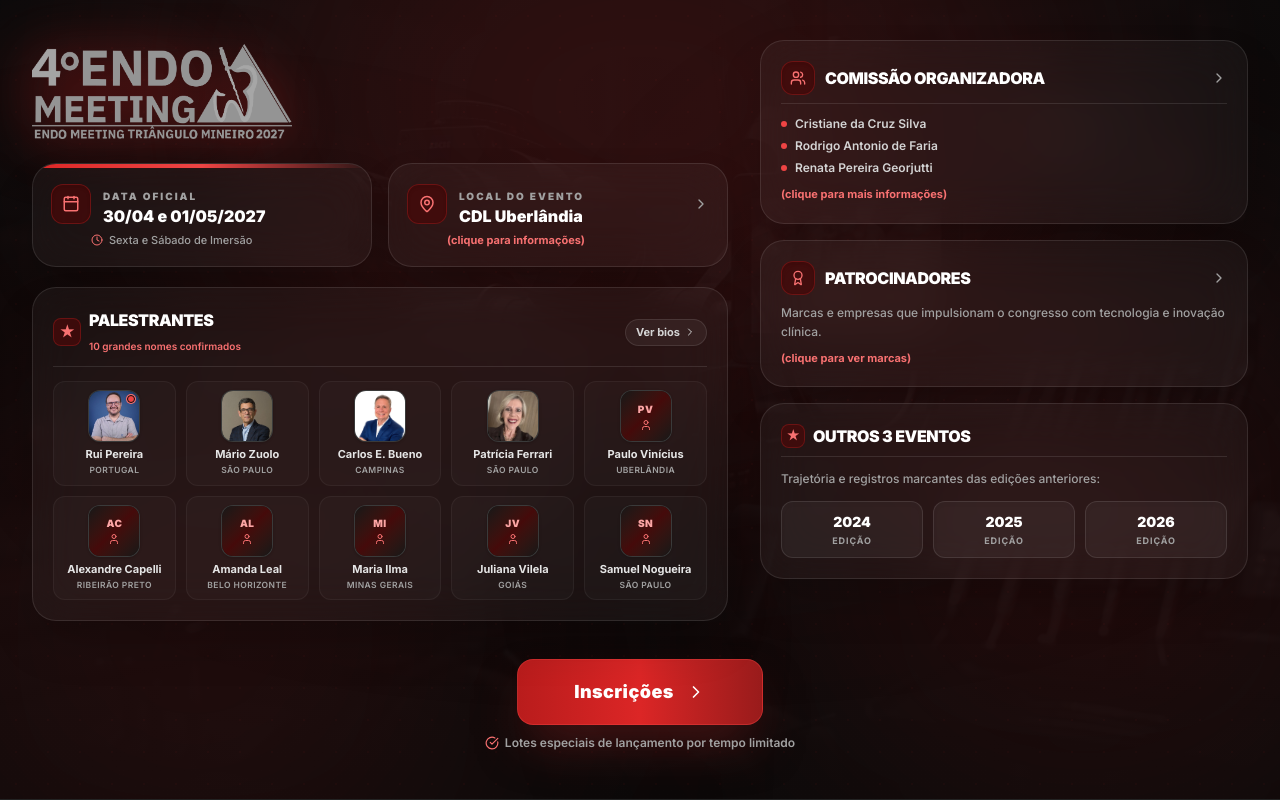
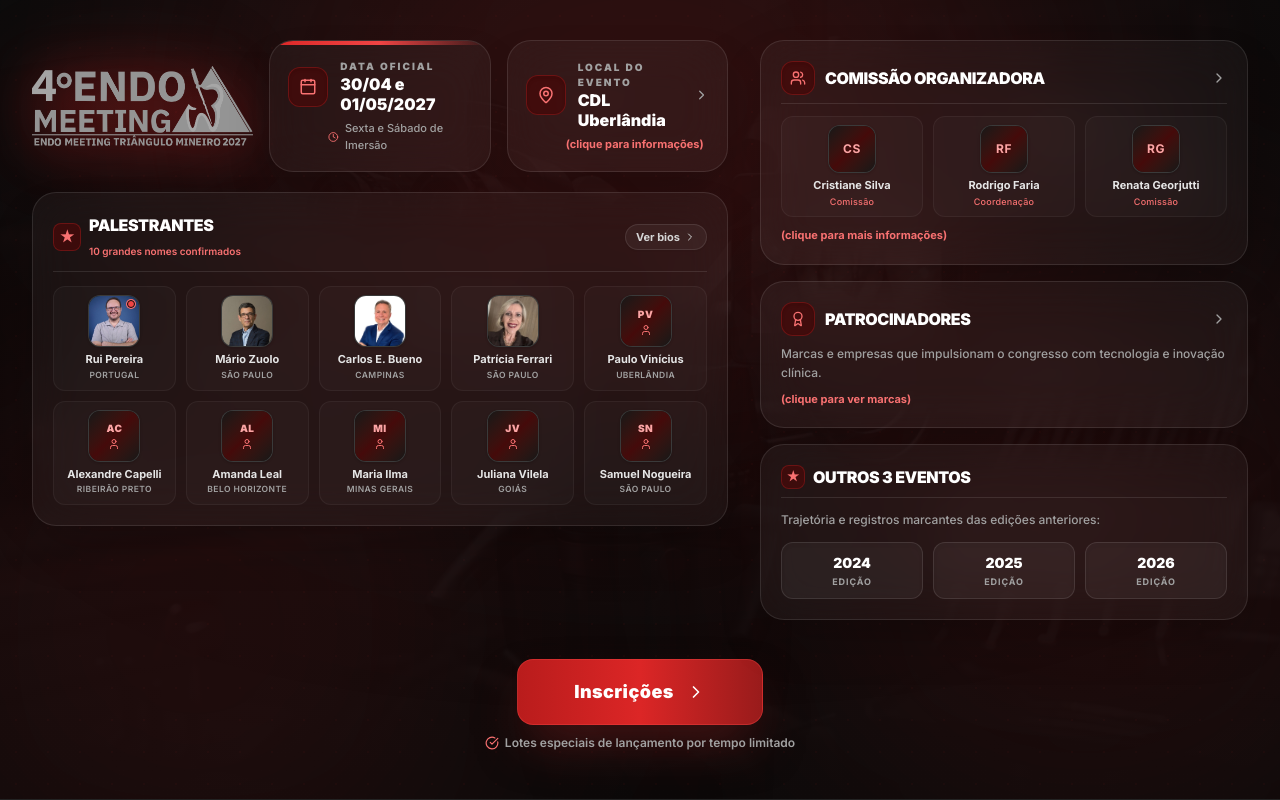
Before and after one commit to fhelipeabel/endomeeting, a Next.js app: page / in a window 1280 px wide. Shown: the top 800 px of the page. Built offline with nearby package versions, Linux system fonts and the light colour scheme.

Commit message:
inclusão de campo para fotos da comissão organizadora

```diff
--- a/src/components/HeroIndexBanner.tsx
+++ b/src/components/HeroIndexBanner.tsx
@@ -90,9 +90,27 @@ export default function HeroIndexBanner({ onSelectSpeaker }: HeroIndexBannerProp
   ];
 
   const committeeMembers = [
-    "Cristiane da Cruz Silva",
-    "Rodrigo Antonio de Faria",
-    "Renata Pereira Georjutti",
+    {
+      name: "Cristiane da Cruz Silva",
+      shortName: "Cristiane Silva",
+      role: "Comissão",
+      initials: "CS",
+      image: "" // adicione aqui o caminho ex: "/images/comissao/cristiane.jpg"
+    },
+    {
+      name: "Rodrigo Antonio de Faria",
+      shortName: "Rodrigo Faria",
+      role: "Coordenação",
+      initials: "RF",
+      image: "" // adicione aqui o caminho ex: "/images/comissao/rodrigo.jpg"
+    },
+    {
+      name: "Renata Pereira Georjutti",
+      shortName: "Renata Georjutti",
+      role: "Comissão",
+      initials: "RG",
+      image: "" // adicione aqui o caminho ex: "/images/comissao/renata.jpg"
+    },
   ];
 
   const pastEditions = ["2024", "2025", "2026"];
@@ -137,32 +155,32 @@ export default function HeroIndexBanner({ onSelectSpeaker }: HeroIndexBannerProp
           <div
             className="lg:col-span-7 flex flex-col gap-4 sm:gap-5"
           >
-            {/* TOP BAR / LOGO ALINHADA À ESQUERDA */}
-            <div className="flex items-center justify-start relative pt-1 pb-1">
-              <div className="absolute -left-6 top-1/2 -translate-y-1/2 w-48 h-20 bg-brand-600/15 rounded-full blur-2xl -z-10" />
-              <div className="relative transition-transform duration-500 hover:scale-105">
+            {/* Quick Info Bar: Logo à Esquerda dos Dois Cards (Data e Local) */}
+            <div className="grid grid-cols-1 md:grid-cols-12 gap-3 sm:gap-4 items-center">
+              {/* LOGO À ESQUERDA (Centralizada verticalmente com os 2 cards adjacentes) */}
+              <div className="md:col-span-4 flex items-center justify-center md:justify-start relative py-2">
+                <div className="absolute left-1/2 md:left-24 top-1/2 -translate-x-1/2 -translate-y-1/2 w-48 h-20 bg-brand-600/20 rounded-full blur-2xl -z-10" />
+                <div className="relative transition-transform duration-500 hover:scale-105 flex items-center justify-center">
                   <Image
                     src="/logo.png.png"
                     alt="4º Endomeeting"
-                  width={300}
-                  height={80}
-                  className="w-full max-w-[210px] sm:max-w-[240px] md:max-w-[260px] h-auto object-contain brightness-200 invert grayscale transition-all duration-500 hover:brightness-250 drop-shadow-[0_4px_25px_rgba(220,38,38,0.35)]"
+                    width={280}
+                    height={75}
+                    className="w-full max-w-[200px] sm:max-w-[220px] md:max-w-[240px] h-auto object-contain brightness-200 invert grayscale transition-all duration-500 hover:brightness-250 drop-shadow-[0_4px_25px_rgba(220,38,38,0.35)]"
                     priority
                   />
                 </div>
               </div>
 
-            {/* Quick Info: Data & Local */}
-            <div className="grid grid-cols-1 sm:grid-cols-2 gap-3 sm:gap-4">
-              {/* Card Data */}
-              <div className="bg-white/[0.04] backdrop-blur-xl rounded-2xl sm:rounded-3xl p-4 sm:p-4.5 border border-white/10 shadow-2xl hover:border-brand-500/40 transition-all duration-300 group relative overflow-hidden">
+              {/* Card Data (Centro / Adjacente à Logo) */}
+              <div className="md:col-span-4 h-full bg-white/[0.04] backdrop-blur-xl rounded-2xl sm:rounded-3xl p-4 sm:p-4.5 border border-white/10 shadow-2xl hover:border-brand-500/40 transition-all duration-300 group relative overflow-hidden flex flex-col justify-center">
                 <div className="absolute top-0 left-0 right-0 h-1 bg-gradient-to-r from-brand-600 via-brand-500 to-transparent" />
                 <div className="flex items-center gap-3 mb-1.5">
-                  <div className="p-2.5 rounded-xl bg-brand-950/80 text-brand-400 border border-brand-800/50 shadow-inner group-hover:scale-105 transition-transform">
+                  <div className="p-2.5 rounded-xl bg-brand-950/80 text-brand-400 border border-brand-800/50 shadow-inner group-hover:scale-105 transition-transform shrink-0">
                     <Calendar className="w-4 h-4 sm:w-4.5 sm:h-4.5" />
                   </div>
                   <div>
-                    <span className="text-[10px] font-black uppercase tracking-[0.2em] text-neutral-400">Data Oficial</span>
+                    <span className="text-[10px] font-black uppercase tracking-[0.2em] text-neutral-400 block">Data Oficial</span>
                     <h3 className="text-sm sm:text-base font-black text-white leading-tight">30/04 e 01/05/2027</h3>
                   </div>
                 </div>
@@ -172,20 +190,20 @@ export default function HeroIndexBanner({ onSelectSpeaker }: HeroIndexBannerProp
                 </p>
               </div>
 
-              {/* Card Local: CDL */}
+              {/* Card Local: CDL (Direita / Adjacente ao Card Data) */}
               <button
                 type="button"
                 onClick={() => scrollTo("localizacao")}
-                className="bg-white/[0.04] backdrop-blur-xl rounded-2xl sm:rounded-3xl p-4 sm:p-4.5 text-left border border-white/10 shadow-2xl hover:border-brand-500/40 transition-all duration-300 group cursor-pointer relative overflow-hidden"
+                className="md:col-span-4 h-full bg-white/[0.04] backdrop-blur-xl rounded-2xl sm:rounded-3xl p-4 sm:p-4.5 text-left border border-white/10 shadow-2xl hover:border-brand-500/40 transition-all duration-300 group cursor-pointer relative overflow-hidden flex flex-col justify-center"
               >
                 <div className="absolute top-0 left-0 right-0 h-1 bg-gradient-to-r from-brand-500 via-brand-400 to-transparent opacity-0 group-hover:opacity-100 transition-opacity" />
                 <div className="flex items-center justify-between mb-1.5">
                   <div className="flex items-center gap-3">
-                    <div className="p-2.5 rounded-xl bg-brand-950/80 text-brand-400 border border-brand-800/50 shadow-inner group-hover:scale-105 transition-transform">
+                    <div className="p-2.5 rounded-xl bg-brand-950/80 text-brand-400 border border-brand-800/50 shadow-inner group-hover:scale-105 transition-transform shrink-0">
                       <MapPin className="w-4 h-4 sm:w-4.5 sm:h-4.5" />
                     </div>
                     <div>
-                      <span className="text-[10px] font-black uppercase tracking-[0.2em] text-neutral-400">Local do Evento</span>
+                      <span className="text-[10px] font-black uppercase tracking-[0.2em] text-neutral-400 block">Local do Evento</span>
                       <h3 className="text-sm sm:text-base font-black text-white leading-tight group-hover:text-brand-300 transition-colors">
                         CDL Uberlândia
                       </h3>
@@ -299,16 +317,38 @@ export default function HeroIndexBanner({ onSelectSpeaker }: HeroIndexBannerProp
                 <ChevronRight className="w-4 h-4 text-neutral-400 group-hover:text-brand-400 group-hover:translate-x-1 transition-all" />
               </div>
 
-              <div className="space-y-1.5 mb-2.5">
+              {/* Membros na Horizontal (Grid de 3 Colunas) */}
+              <div className="grid grid-cols-3 gap-2 sm:gap-2.5 mb-2.5">
                 {committeeMembers.map((member, i) => (
-                  <div key={i} className="flex items-center gap-2 text-xs text-neutral-300 group-hover:text-white transition-colors">
-                    <span className="w-1.5 h-1.5 rounded-full bg-brand-500 shrink-0" />
-                    <span className="font-semibold">{member}</span>
+                  <div key={i} className="flex flex-col items-center text-center p-2 rounded-xl bg-white/[0.025] hover:bg-brand-950/40 border border-white/5 hover:border-brand-500/30 transition-all duration-200 group/member">
+                    {/* Foto ou Avatar com Iniciais */}
+                    <div className="relative w-11 h-11 sm:w-12 sm:h-12 rounded-xl overflow-hidden border border-white/15 group-hover/member:border-brand-500/50 bg-neutral-900 flex items-center justify-center shrink-0 shadow-sm mb-1.5 transition-transform duration-200 group-hover/member:scale-105">
+                      {member.image ? (
+                        <Image
+                          src={member.image}
+                          alt={member.name}
+                          fill
+                          className="object-cover"
+                        />
+                      ) : (
+                        <div className="w-full h-full bg-gradient-to-br from-neutral-900 via-brand-950 to-neutral-900 flex items-center justify-center text-brand-300 font-bold text-xs tracking-wider">
+                          {member.initials}
+                        </div>
+                      )}
+                    </div>
+
+                    {/* Informações do Membro */}
+                    <span className="text-[10px] sm:text-[11px] font-bold text-neutral-200 group-hover:text-white transition-colors leading-tight line-clamp-2">
+                      {member.shortName || member.name}
+                    </span>
+                    <span className="text-[9px] text-brand-400 font-medium tracking-wide mt-0.5">
+                      {member.role}
+                    </span>
                   </div>
                 ))}
               </div>
 
-              <p className="text-[11px] text-brand-400 font-bold flex items-center gap-1">
+              <p className="text-[11px] text-brand-400 font-bold flex items-center justify-center sm:justify-start gap-1">
                 (clique para mais informações)
               </p>
             </button>
```
Lines whose indentation alone changed are shown as unchanged.
